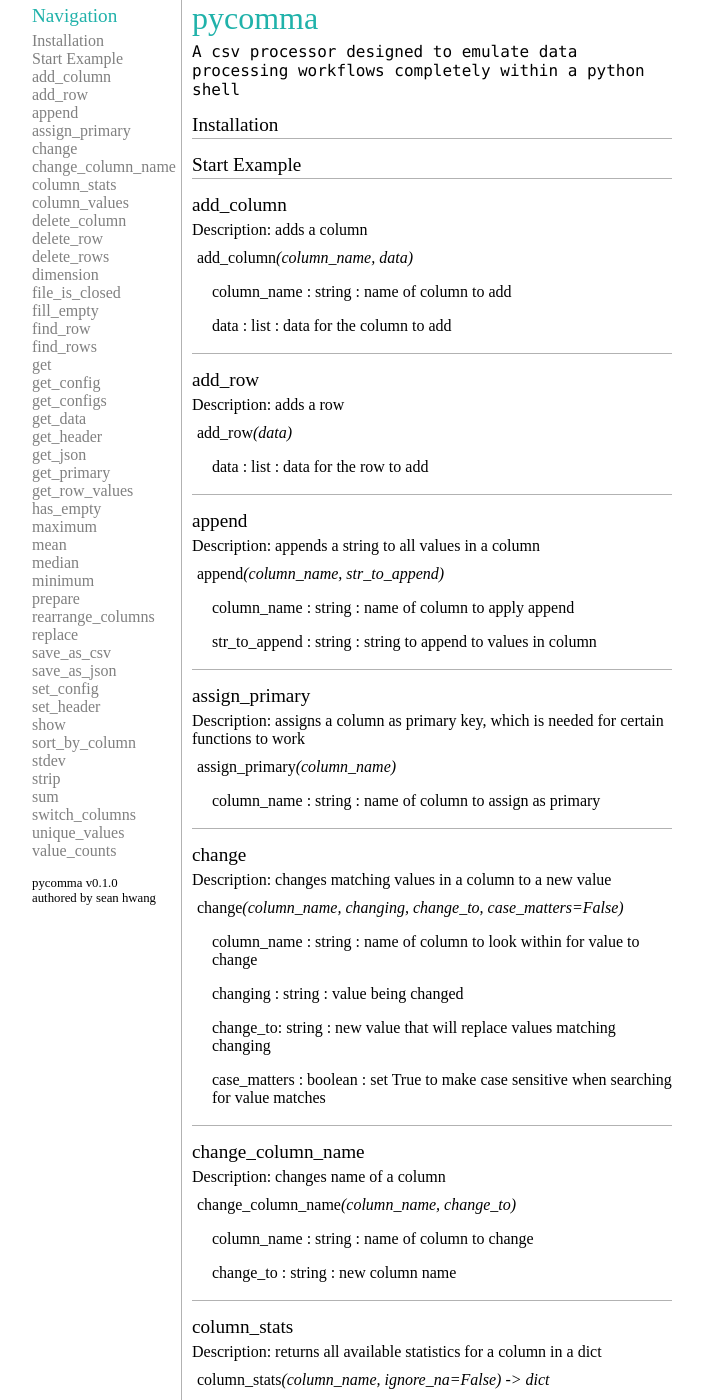
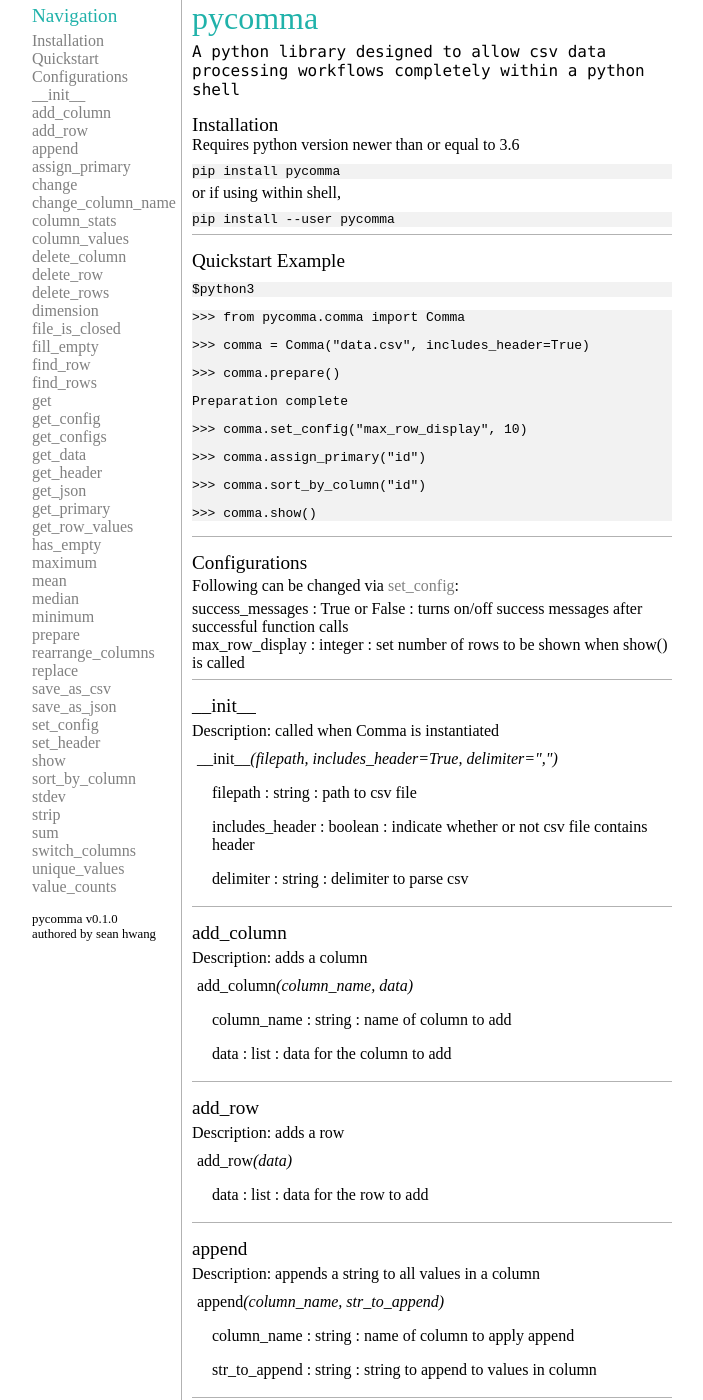
Before and after one commit to permasean/jordankobewade.github.io, a Jekyll site: the page pycomma.html, which Jekyll copies as it is, in a window 1280 px wide and 1400 px high. Shown: the whole window, without its empty margins (288-991 px from the left). Built offline with Jekyll 4.4.1, drawn with Linux system fonts in a browser that asks for light colours.

Commit message:
pycomma documentation update

```diff
--- a/assets/css/main.css
+++ b/assets/css/main.css
@@ -36,6 +36,15 @@
     text-decoration: none;
 }
 
+.link {
+    color: grey;
+    text-decoration: none;
+}
+
+.link:hover {
+    color: black;
+}
+
 .navigation a:hover {
     color: black;
     text-decoration: none;
@@ -50,6 +59,13 @@
     list-style: none;
     padding: 0;
     margin-top: 5px;
+}
+
+.codeblock {
+    margin-top: 10px;
+    margin-bottom: 5px;
+    font-family: monospace;
+    background-color: rgb(242, 242, 242);
 }
 
 body {
@@ -70,6 +86,15 @@ body {
     padding-bottom: 2px;
 }
 
+.section-configuration {
+    margin-top: 2.5px;
+    margin-bottom: 5px;
+}
+
+.section-configurations {
+    margin-bottom: 5px;
+}
+
 .section-description {
     margin-top: 5px;
     margin-bottom: 10px;
--- a/pycomma.html
+++ b/pycomma.html
@@ -13,7 +13,9 @@
                 <div class="title">Navigation</div>
                 <ul>
                     <li><a href="#installation">Installation</a></li>
-                    <li><a href="#start">Start Example</a></li>
+                    <li><a href="#quickstart">Quickstart</a></li>
+                    <li><a href="#configs">Configurations</a></li>
+                    <li><a href="#init">__init__</a></li>
                     <li><a href="#add_column">add_column</a></li>
                     <li><a href="#add_row">add_row</a></li>
                     <li><a href="#append">append</a></li>
@@ -67,16 +69,63 @@
                     pycomma
                 </div>
                 <div class="title-description">
-                    A csv processor designed to emulate data processing workflows completely within a python shell
+                    A python library designed to allow csv data processing workflows completely within a python shell
                 </div>
                 <div id="installation" class="section">
                     <div class="section-title">
                         Installation
                     </div>
+                    Requires python version newer than or equal to 3.6
+                    <div class="codeblock">
+                        pip install pycomma
+                    </div>
+                    or if using within shell,
+                    <div class="codeblock">
+                        pip install --user pycomma
+                    </div>
                 </div>
-                <div id="start" class="section">
+                <div id="quickstart" class="section">
                     <div class="section-title">
-                        Start Example
+                        Quickstart Example
+                    </div>
+                    <div class="codeblock">$python3</div>
+                    <div class="codeblock">
+                        <p>>>> from pycomma.comma import Comma</p>
+                        <P>>>> comma = Comma("data.csv", includes_header=True)</P>
+                        <p>>>> comma.prepare()</p>
+                        <p>Preparation complete</p>
+                        <p>>>> comma.set_config("max_row_display", 10)</p>
+                        <p>>>> comma.assign_primary("id")</p>
+                        <p>>>> comma.sort_by_column("id")</p>
+                        <p>>>> comma.show()</p>
+                    </div>
+                </div>
+                <div id="configs" class="section">
+                    <div class="section-title">
+                        Configurations
+                    </div>
+                    <div class="section-configuration">
+                        Following can be changed via <a class="link" href="#set_config">set_config</a>:
+                    </div>
+                    <div class="section-configurations">
+                        <div>success_messages : True or False : turns on/off success messages after successful function calls</div>
+                        <div>max_row_display : integer : set number of rows to be shown when show() is called</div>
+                    </div>
+                </div>
+                <div id="init" class="section">
+                    <div class="section-title">
+                        __init__
+                    </div>
+                    <div class="section-description">
+                        Description: called when Comma is instantiated
+                    </div>
+                    <div class="section-function">
+                        __init__<i>(filepath, includes_header=True, delimiter=",")</i>
+                    </div>
+                    <div class="section-parameters">
+                        <p>filepath : string : path to csv file</p>
+                        <p>includes_header : boolean : indicate whether or not csv file contains header</p>
+                        <p>delimiter : string : delimiter to parse csv</p>
                     </div>
                 </div>
                 <div id="add_column" class="section">
```
